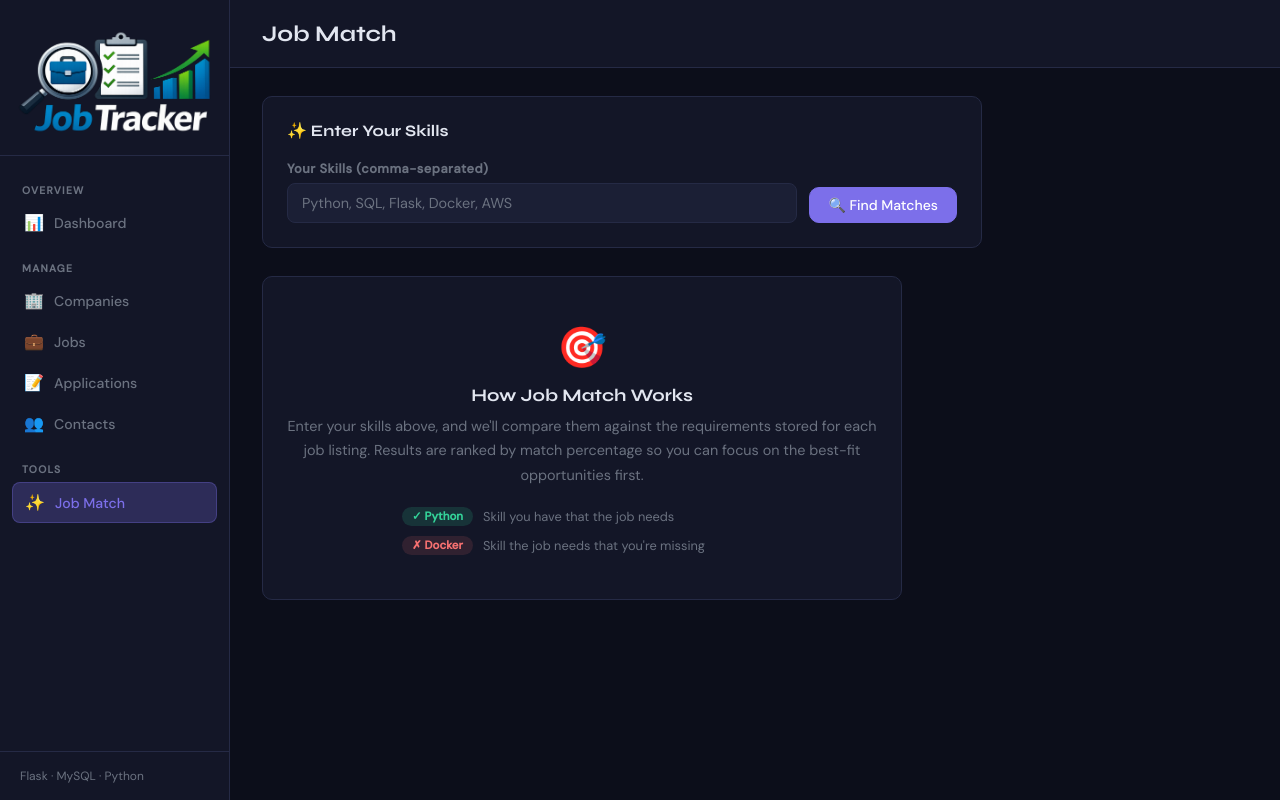
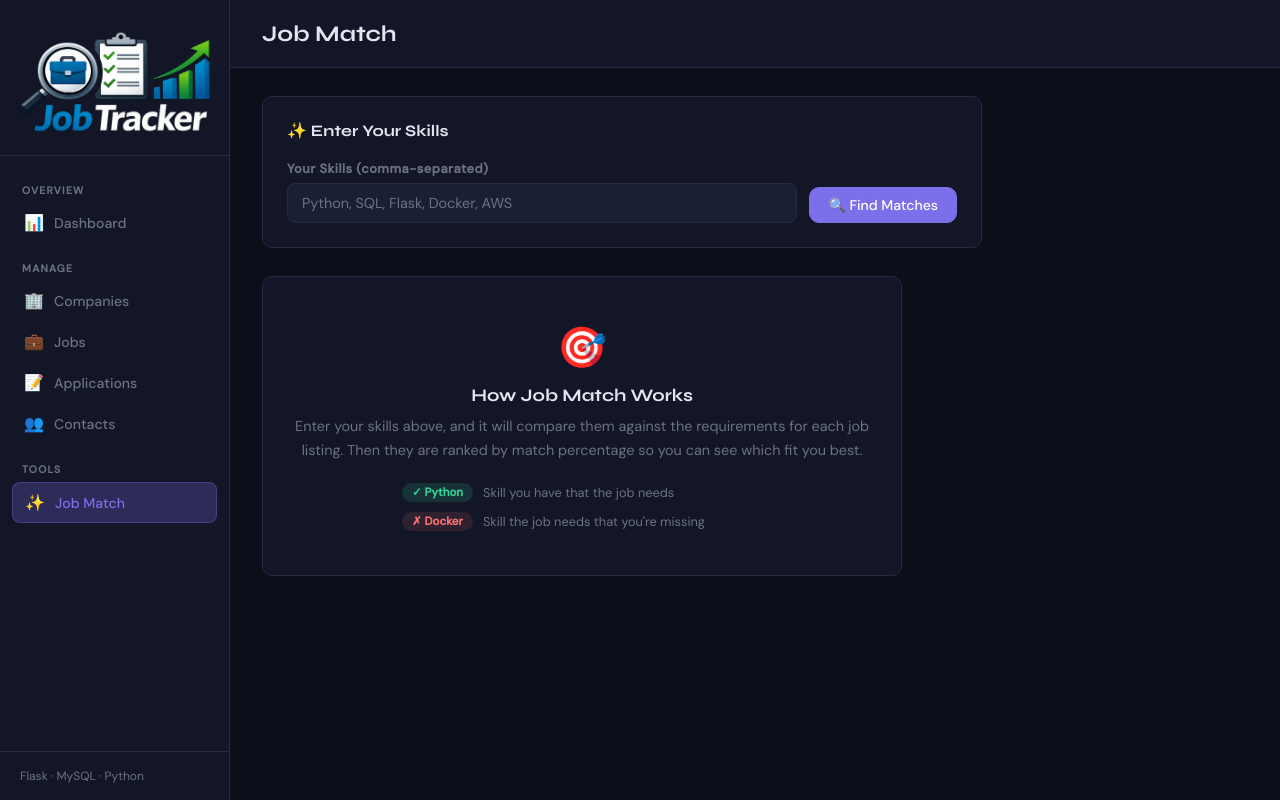
Before and after one commit to TheHermitIV/job-application-tracker, a Flask app: page /job-match in a window 1280 px wide. Run offline with Flask 3, Linux system fonts and the light colour scheme.

Commit message:
job match description changes

```diff
--- a/templates/job_match.html
+++ b/templates/job_match.html
@@ -86,9 +86,9 @@
       <div style="font-size:2.5rem; margin-bottom:12px;">🎯</div>
       <h3 style="font-family:'Syne',sans-serif; margin-bottom:8px; font-size:1.1rem;">How Job Match Works</h3>
       <p class="text-muted" style="font-size:0.9rem; line-height:1.7;">
-        Enter your skills above, and we'll compare them against the requirements
-        stored for each job listing. Results are ranked by match percentage so you
-        can focus on the best-fit opportunities first.
+        Enter your skills above, and it will compare them against the requirements
+         for each job listing. Then they are ranked by match percentage so you
+        can see which fit you best.
       </p>
       <div style="margin-top:20px; display:flex; flex-direction:column; gap:10px; text-align:left; max-width:360px; margin-left:auto; margin-right:auto;">
         <div style="display:flex; gap:10px; align-items:center;">
```
